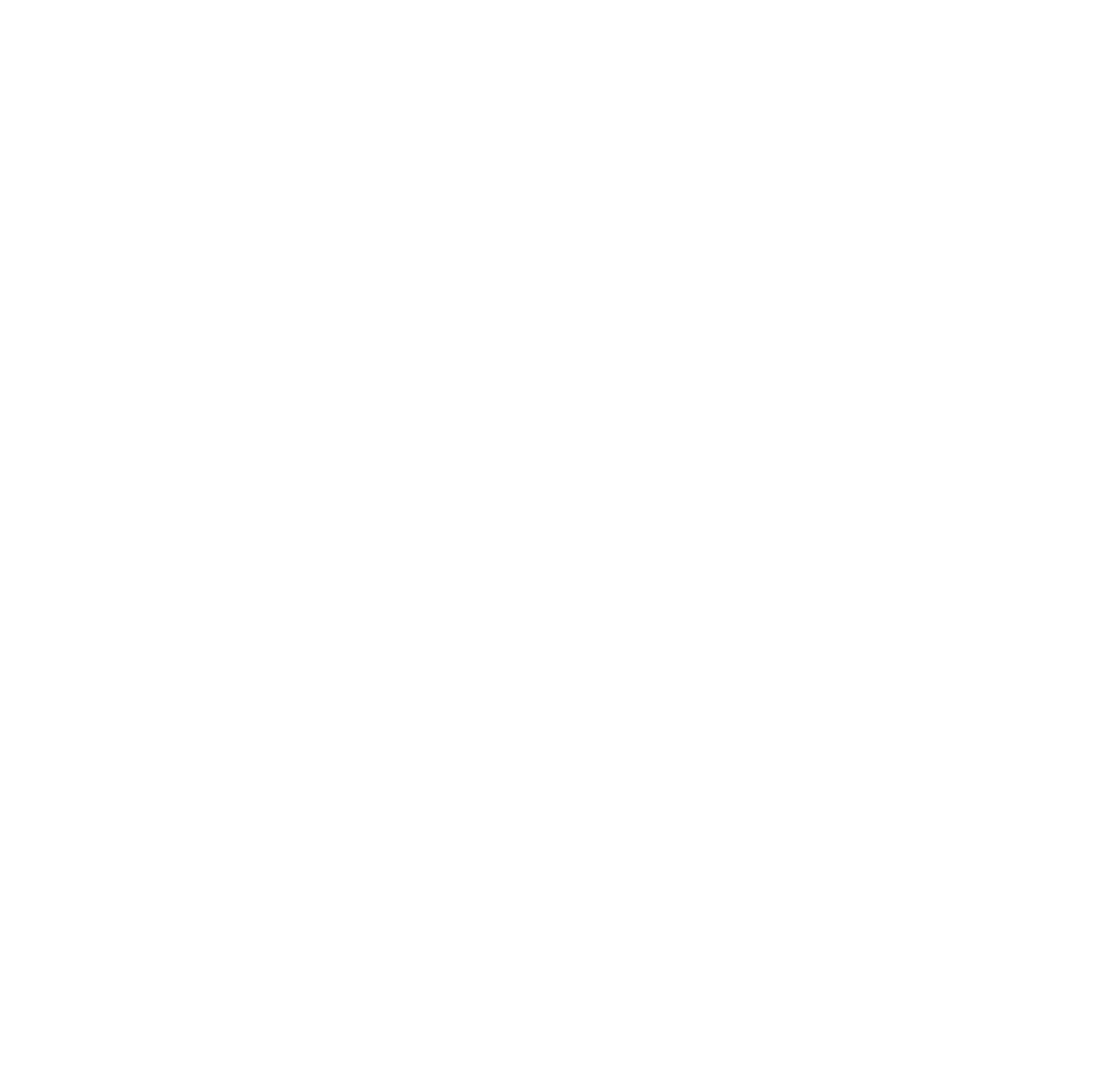
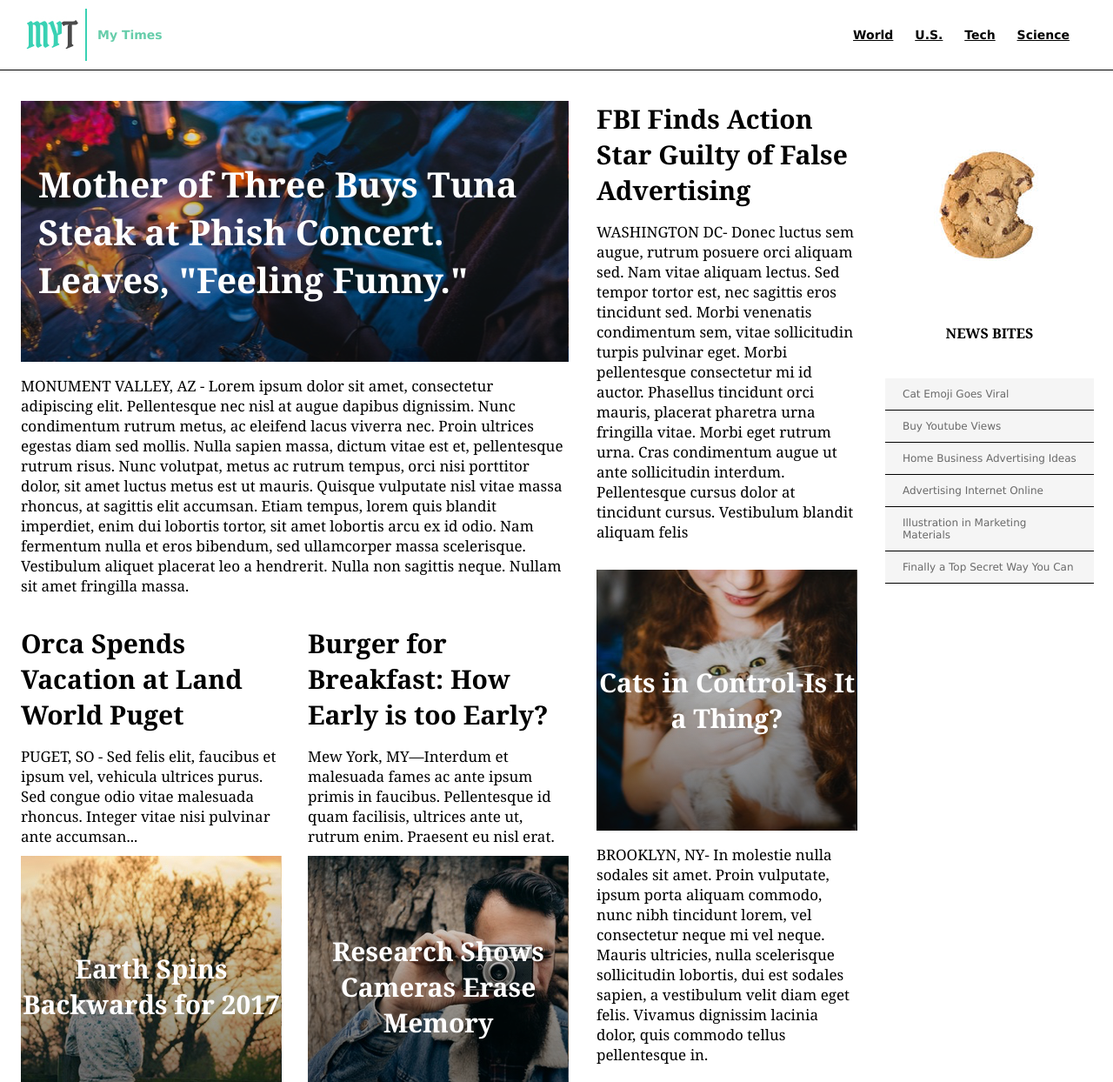
Before and after one commit to Runekeon/myTimes, a plain HTML site: page index.html in a window 1280 px wide. Shown: the top 1244 px of the page at 87% size. Before the commit the page ends 800 px from the top, so only its background shows below. Drawn offline with Linux system fonts and the light colour scheme.

Commit message:
finnished site

```diff
--- a/index.html
+++ b/index.html
@@ -15,6 +15,109 @@
   </head>
 
   <body>
+    <header>
+      <div class="logo">
+        <img src="resources/images/img-myt-logo.jpg" alt="logo">
+        <span>My Times</span>
+      </div>
+      <nav>
+        <span><a href="#">World</a></span>
+        <span><a href="#">U.S.</a></span>
+        <span><a href="#">Tech</a></span>
+        <span><a href="#">Science</a></span>
+      </nav>
+    </header>
+    <div class="content">
+      <div class="column large">
+
+        <div class="lead-story">
+          <div class="image-content">
+            <span>Mother of Three Buys Tuna Steak at Phish Concert. Leaves, "Feeling Funny."</span>
+          </div>
+          <p class="narrative">
+            MONUMENT VALLEY, AZ - Lorem ipsum dolor sit amet, consectetur adipiscing elit. Pellentesque nec nisl at augue dapibus dignissim. Nunc condimentum rutrum metus, ac eleifend lacus viverra nec. Proin ultrices egestas diam sed mollis. Nulla sapien massa,
+            dictum vitae est et, pellentesque rutrum risus. Nunc volutpat, metus ac rutrum tempus, orci nisi porttitor dolor, sit amet luctus metus est ut mauris. Quisque vulputate nisl vitae massa rhoncus, at sagittis elit accumsan. Etiam tempus, lorem
+            quis blandit imperdiet, enim dui lobortis tortor, sit amet lobortis arcu ex id odio. Nam fermentum nulla et eros bibendum, sed ullamcorper massa scelerisque. Vestibulum aliquet placerat leo a hendrerit. Nulla non sagittis neque. Nullam sit
+            amet fringilla massa.
+          </p>
+        </div>
+
+        <div class="stories">
+          <div class="story">
+            <div class="text-content">
+              <h2>Orca Spends Vacation at Land World Puget</h2>
+              <p class="narrative"> PUGET, SO - Sed felis elit, faucibus et ipsum vel, vehicula ultrices purus. Sed congue odio vitae malesuada rhoncus. Integer vitae nisi pulvinar ante accumsan...
+              </p>
+            </div>
+            <div class="fall-cancelled image-content">
+              <span>Earth Spins Backwards for 2017</span>
+            </div>
+          </div>
+
+          <div class="story">
+            <div class="text-content">
+              <h2>Burger for Breakfast: How Early is too Early?</h2>
+              <p class="narrative">
+                Mew York, MY—Interdum et malesuada fames ac ante ipsum primis in faucibus. Pellentesque id quam facilisis, ultrices ante ut, rutrum enim. Praesent eu nisl erat.
+              </p>
+            </div>
+            <div class="pop-culture image-content">
+              <span>Research Shows Cameras Erase Memory</span>
+            </div>
+          </div>
+        </div>
+      </div>
+
+      <div class="column medium">
+        <div class="story">
+          <div class="text-content">
+            <h2>FBI Finds Action Star Guilty of False Advertising</h2>
+            <p class="narrative">
+              WASHINGTON DC- Donec luctus sem augue, rutrum posuere orci aliquam sed. Nam vitae aliquam lectus. Sed tempor tortor est, nec sagittis eros tincidunt sed. Morbi venenatis condimentum sem, vitae sollicitudin turpis pulvinar eget. Morbi pellentesque consectetur
+              mi id auctor. Phasellus tincidunt orci mauris, placerat pharetra urna fringilla vitae. Morbi eget rutrum urna. Cras condimentum augue ut ante sollicitudin interdum. Pellentesque cursus dolor at tincidunt cursus. Vestibulum blandit aliquam
+              felis
+            </p>
+          </div>
+        </div>
+
+        <div class="story">
+          <div class="cat-ceo image-content">
+            <span>Cats in Control-Is It a Thing?</span>
+          </div>
+          <p class="narrative">
+            BROOKLYN, NY- In molestie nulla sodales sit amet. Proin vulputate, ipsum porta aliquam commodo, nunc nibh tincidunt lorem, vel consectetur neque mi vel neque. Mauris ultricies, nulla scelerisque sollicitudin lobortis, dui est sodales sapien, a vestibulum
+            velit diam eget felis. Vivamus dignissim lacinia dolor, quis commodo tellus pellentesque in.
+          </p>
+        </div>
+      </div>
+      <div class="column small">
+        <img class="cookie" src="resources\images\img-news-bite.png">
+        <div class="news-bites">
+          <h3>NEWS BITES</h3>
+          <span class="bite">Cat Emoji Goes Viral</span>
+          <span class="bite">Buy Youtube Views</span>
+          <span class="bite">Home Business Advertising Ideas</span>
+          <span class="bite">Advertising Internet Online</span>
+          <span class="bite">Illustration in Marketing Materials</span>
+          <span class="bite">Finally a Top Secret Way You Can</span>
+        </div>
+      </div>
+    </div>
+
+    <footer>
+      <div class="info">
+        <span class="title">MY Times</span>
+        <nav>
+          <span><a href="#">World</a></span>
+          <span><a href="#">U.S.</a></span>
+          <span><a href="#">Tech</a></span>
+          <span><a href="#">Science</a></span>
+        </nav>
+      </div>
+      <div class="copyright">
+        © 2016, My Times (A Division of Codecademy bite)
+      </div>
+    </footer>
 
   </body>
 
--- a/resources/css/style.css
+++ b/resources/css/style.css
@@ -0,0 +1,194 @@
+body {
+  margin: 0;
+font-family: Georgia;
+font-size: 17px;
+    color: black;
+}
+
+a {
+  color: black;
+}
+
+h2 {
+  margin-top: 0;
+  margin-bottom: 0;
+  font-family: Georgia;
+  font-size: 30px;
+  font-weight: bold;
+  font-style: normal;
+}
+
+nav span {
+  display: inline-block;
+  padding: 20px 10px;
+}
+
+.stories {
+  display: flex;
+  justify-content: space-between;
+  margin-top: 17px;
+}
+
+.stories .text-content {
+  height: 250px;
+}
+
+.story {
+  display: flex;
+  flex-direction: column;
+  width: 300px;
+}
+
+.narrative {
+  margin-top: 16px;
+}
+
+.image-content {
+  display: flex;
+  flex-direction: column;
+  justify-content: center;
+  height: 300px;
+  margin-top: 15px;
+  font-family: Georgia;
+  font-weight: bold;
+  font-size: 30px;
+  color: white;
+  text-align: center;
+}
+
+header {
+  display: flex;
+  align-items: center;
+  position: fixed;
+  z-index: 1;
+  width: 100%;
+  height: 80px;
+  border-bottom: 1px solid black;
+  background-color: white;
+  font-family: Verdana;
+  font-size: 14px;
+  font-weight: bold;
+}
+
+.logo {
+    display: flex;
+    align-items: center;
+    flex-grow: 1;
+    padding-left: 30px;
+}
+
+.logo img {
+  width: 70px;
+  height: 60px;
+  margin-right: 12px;
+}
+
+.logo span {
+  color: MediumAquamarine;
+}
+
+header nav {
+  padding-right: 40px;
+}
+
+.content {
+    display: flex;
+    width: 1232px;
+    margin: 0 auto 78px auto;
+    padding-top: 116px;
+}
+
+.column {
+    display: flex;
+    flex-direction: column;
+    margin-right: 32px;
+}
+
+.column.large {
+  width: 630px;
+}
+
+.lead-story .image-content {
+  background-image: url("../images/img-story-main.png");
+      width: 630px;
+      margin-top: 0;
+      font-size: 40px;
+      text-align: left;
+  }
+
+.lead-story .image-content span {
+  margin-left: 20px;
+}
+
+.fall-cancelled.image-content {
+  background-image: url("../images/img-story-2.png");
+}
+
+.pop-culture.image-content {
+  background-image: url("../images/img-story-3.png");
+}
+
+.column.medium {
+  width: 300px;
+}
+
+.cat-ceo.image-content {
+  background-image: url("../images/img-story-1.png");
+}
+
+.column.small {
+  width: 240px;
+}
+
+img.cookie {
+  height: 240px;
+}
+
+.news-bites h3 {
+  margin-bottom: 41px;
+  font-size: 16px;
+  font-weight: bold;
+  text-align: center;
+}
+
+.news-bites .bite {
+  display: block;
+  padding: 11px 20px;
+  border-bottom: 1px solid black;
+  background-color: WhiteSmoke;
+  font-family: Verdana;
+  font-size: 12px;
+  color: DimGray;
+}
+
+.bite span {
+  padding-left: 11px;
+}
+
+footer {
+  display: flex;
+  align-items: center;
+  justify-content: center;
+  flex-direction: column;
+  width: 100%;
+  height: 325px;
+  background-color: MediumAquamarine;
+  margin: auto;
+  font-family: Verdana;
+  font-size: 12px;
+}
+
+footer .title {
+  display: inline-block;
+  padding-right: 25px;
+  border-right: 2px solid white;
+  font-family: Georgia;
+  font-size: 16px;
+  font-weight: bold;
+  color: white;
+}
+
+footer nav {
+  display: inline-block;
+  padding-left: 25px;
+}
```
